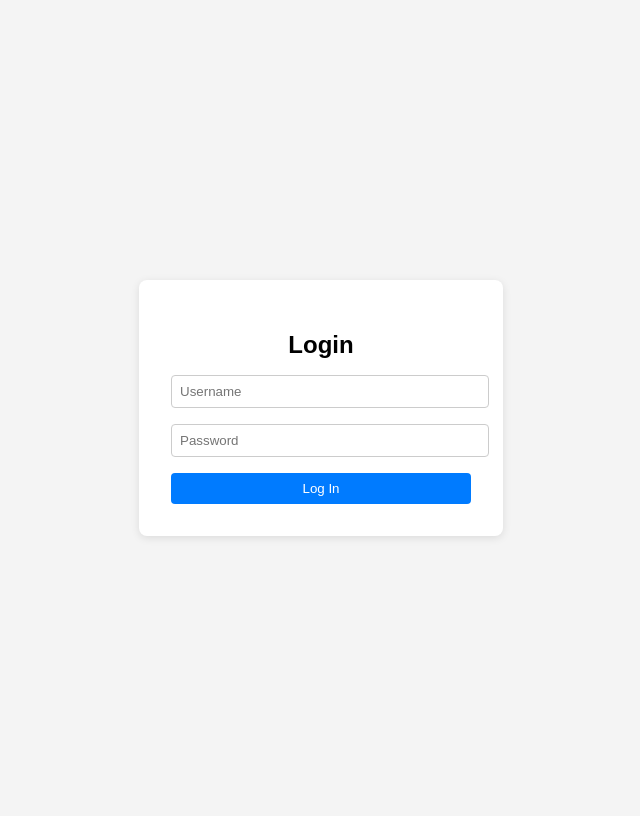
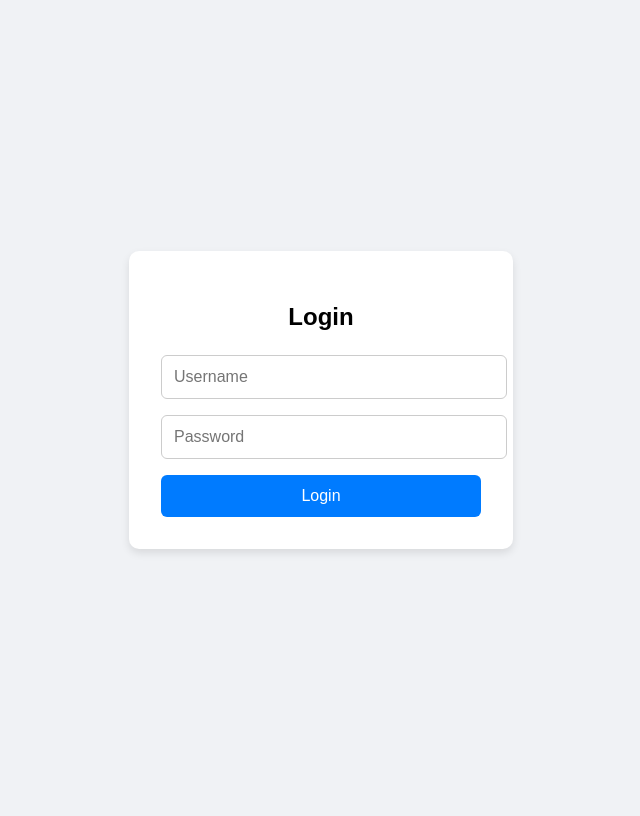
Before and after one commit to pjpatil/TestSecurityApp, a Flask app: page / in a window 1280 px wide. Shown: the whole page, without its empty margins (319-959 px from the left). After the commit the page ends 553 px from the top, so only its background shows below. Run offline with Flask 3, Linux system fonts and the light colour scheme.

Commit message:
all done

```diff
--- a/main.py
+++ b/main.py
@@ -58,11 +58,21 @@ def login():
 def dashboard():
     return render_template("dashboard.html", username=current_user.name)
 
+# @app.route('/logout')
+# @login_required
+# def logout():
+#     logout_user()
+#     return redirect(url_for('login'))
+
+
 @app.route('/logout')
 @login_required
 def logout():
     logout_user()
+    flash("You have been logged out.")
     return redirect(url_for('login'))
+
+
 
 if __name__ == '__main__':
     app.run(debug=True, host='0.0.0.0')
--- a/templates/login.html
+++ b/templates/login.html
@@ -1,46 +1,51 @@
 <!DOCTYPE html>
-<html>
+<html lang="en">
   <head>
+    <meta charset="UTF-8" />
+    <meta name="viewport" content="width=device-width, initial-scale=1.0" />
     <title>Login | Flask LDAP</title>
     <style>
       body {
         font-family: Arial, sans-serif;
-        background: #f4f4f4;
+        background: #f0f2f5;
         display: flex;
         justify-content: center;
         align-items: center;
         height: 100vh;
+        margin: 0;
       }
       .login-container {
-        background: white;
+        background: #fff;
         padding: 2rem;
-        border-radius: 8px;
-        box-shadow: 0 2px 8px rgba(0, 0, 0, 0.1);
-        width: 300px;
+        border-radius: 10px;
+        box-shadow: 0 4px 8px rgba(0, 0, 0, 0.1);
+        width: 320px;
       }
       h2 {
         text-align: center;
-        margin-bottom: 1rem;
+        margin-bottom: 1.5rem;
       }
       input[type="text"],
       input[type="password"] {
         width: 100%;
-        padding: 0.5rem;
+        padding: 0.75rem;
         margin-bottom: 1rem;
         border: 1px solid #ccc;
-        border-radius: 4px;
+        border-radius: 6px;
+        font-size: 1rem;
       }
       button {
         width: 100%;
-        padding: 0.5rem;
-        background: #007bff;
+        padding: 0.75rem;
+        background-color: #007bff;
+        color: white;
         border: none;
-        color: white;
-        border-radius: 4px;
+        border-radius: 6px;
         cursor: pointer;
+        font-size: 1rem;
       }
       button:hover {
-        background: #0056b3;
+        background-color: #0056b3;
       }
       .error {
         color: red;
@@ -63,7 +68,7 @@
           placeholder="Password"
           required
         />
-        <button type="submit">Log In</button>
+        <button type="submit">Login</button>
       </form>
     </div>
   </body>
```
Also changed, not shown: templates/dashboard.html (+42 -6 lines).
